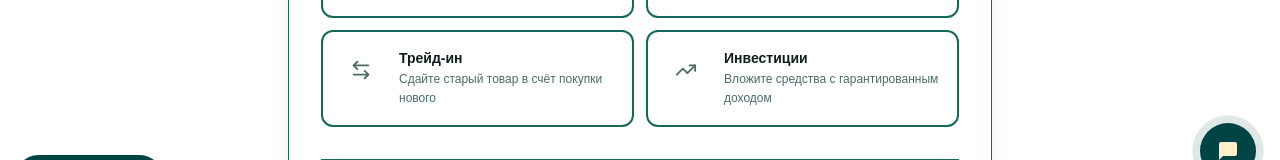
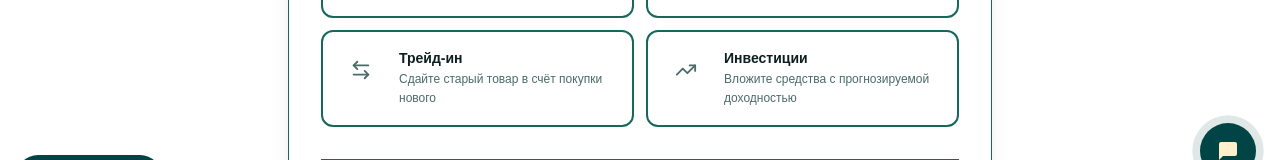
Before and after one commit to ikromov098/belvestuz, a Next.js app: page /apply in a window 1280 px wide. Shown: the part 577-737 px from the top of the page. Built offline with nearby package versions, Linux system fonts and the light colour scheme; a web font is replaced by a local one.

Commit message:
brand and content update

```diff
--- a/src/app/apply/page.tsx
+++ b/src/app/apply/page.tsx
@@ -22,7 +22,7 @@ const SERVICES: { id: ServiceId; label: string; sub: string; Icon: React.Element
   { id: 'installment', label: 'Рассрочка',  sub: 'Покупка товара с оплатой частями без процентов',  Icon: ShoppingCart   },
   { id: 'leasing',     label: 'Лизинг',     sub: 'Финансовая аренда имущества для физ. и юр. лиц', Icon: RefreshCw      },
   { id: 'tradein',     label: 'Трейд-ин',   sub: 'Сдайте старый товар в счёт покупки нового',      Icon: ArrowLeftRight },
-  { id: 'investment',  label: 'Инвестиции', sub: 'Вложите средства с гарантированным доходом',     Icon: TrendingUp     },
+  { id: 'investment',  label: 'Инвестиции', sub: 'Вложите средства с прогнозируемой доходностью',     Icon: TrendingUp     },
 ];
 
 const TERMS = [3, 6, 12, 18, 24, 36];
```
